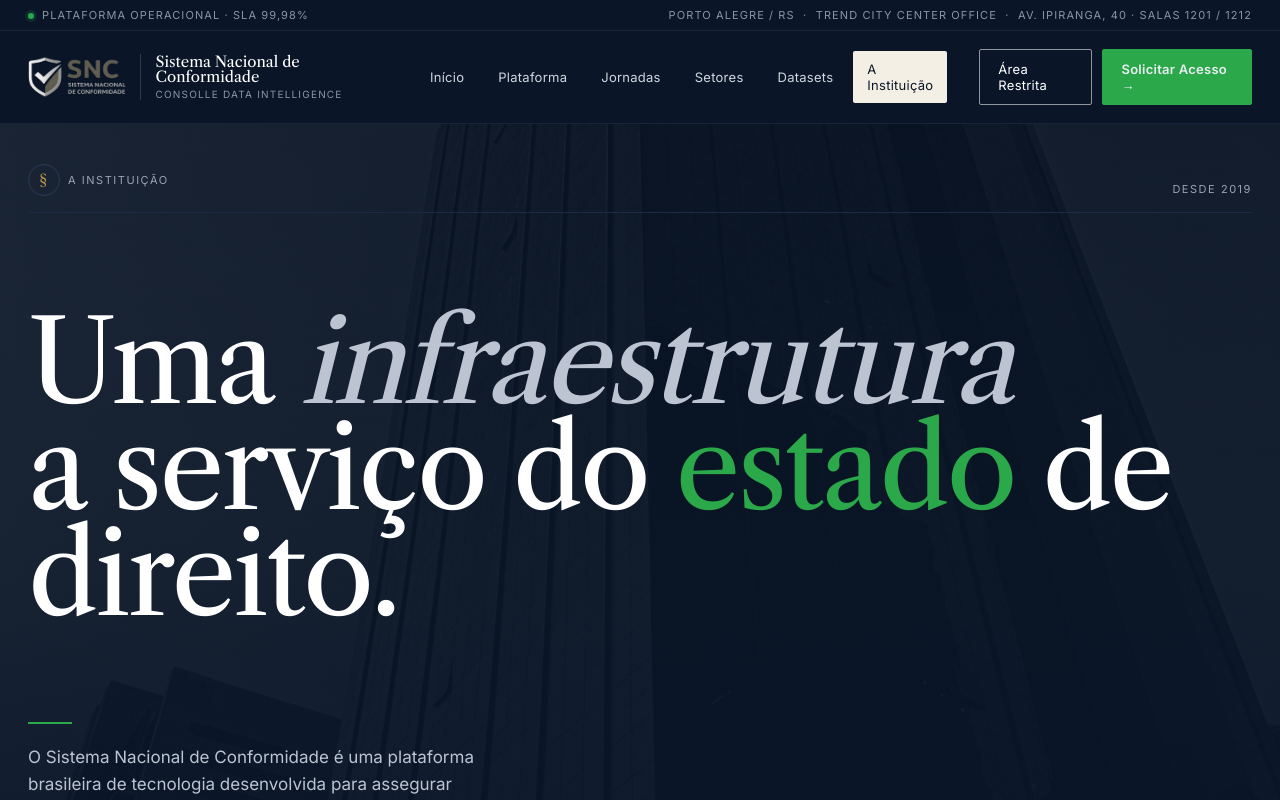
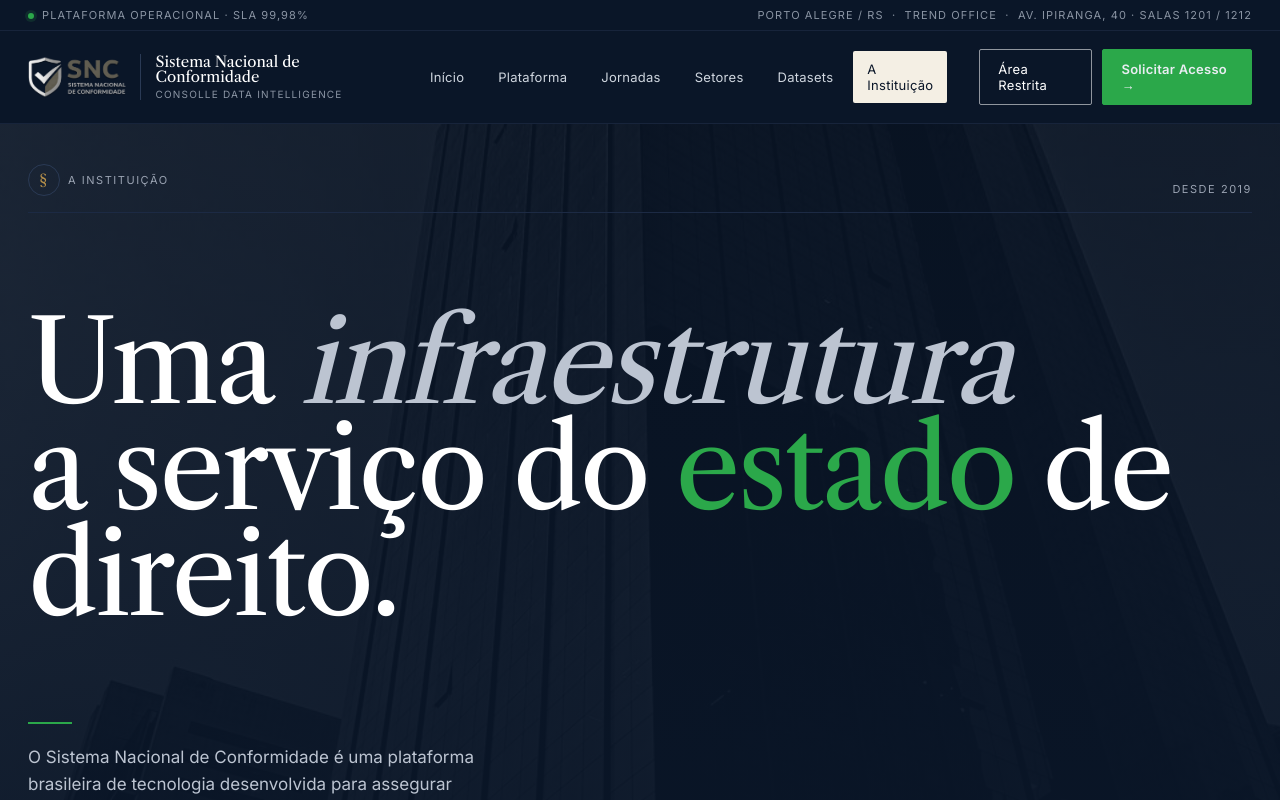
Before and after one commit to ctoutbank/snc-site, a Next.js app: page /sobre in a window 1280 px wide. Shown: the top 800 px of the page. Built offline with nearby package versions, Linux system fonts and the light colour scheme.

Commit message:
fix: renomeia Trend City Center Office → Trend Office em navbar, contato e cta-section

```diff
--- a/src/app/contato/page.tsx
+++ b/src/app/contato/page.tsx
@@ -35,7 +35,7 @@ export default function ContatoPage() {
                 {[
                   {
                     label: 'Porto Alegre · Sede',
-                    value: 'Av. Ipiranga, 40\nTrend City Center Office\nSalas 1201 / 1212\nCEP 90160-090 · Porto Alegre / RS',
+                    value: 'Av. Ipiranga, 40\nTrend Office\nSalas 1201 / 1212\nCEP 90160-090 · Porto Alegre / RS',
                   },
                   {
                     label: 'E-mail institucional',
--- a/src/components/cta-section.tsx
+++ b/src/components/cta-section.tsx
@@ -31,7 +31,7 @@ export function CtaSection() {
               Porto Alegre · Sede
             </div>
             <div style={{ color: '#bcc4d1', fontSize: 13, lineHeight: 1.8 }}>
-              Av. Ipiranga, 40<br />Trend City Center Office<br />Salas 1201 / 1212<br />CEP 90160-090 · Porto Alegre / RS
+              Av. Ipiranga, 40<br />Trend Office<br />Salas 1201 / 1212<br />CEP 90160-090 · Porto Alegre / RS
             </div>
           </div>
         </div>
--- a/src/components/site-nav.tsx
+++ b/src/components/site-nav.tsx
@@ -25,7 +25,7 @@ export function SiteNav() {
             <span className="dot" />
             Plataforma operacional · SLA 99,98%
           </span>
-          <span>Porto Alegre / RS &nbsp;·&nbsp; Trend City Center Office &nbsp;·&nbsp; Av. Ipiranga, 40 · salas 1201 / 1212</span>
+          <span>Porto Alegre / RS &nbsp;·&nbsp; Trend Office &nbsp;·&nbsp; Av. Ipiranga, 40 · salas 1201 / 1212</span>
         </div>
         <nav className="snc-nav">
           <Link href="/" className="snc-brand">
@@ -82,7 +82,7 @@ export function SiteNav() {
             <a href="https://snc.consolle.one/auth/sign-in" className="snc-btn snc-btn-ghost" style={{ justifyContent: 'center' }}>Área Restrita</a>
           </div>
           <div style={{ marginTop: 'auto', paddingTop: 30, fontSize: 11, color: '#8a94a3', letterSpacing: '.1em', textTransform: 'uppercase' }}>
-            Trend City Center Office<br />Av. Ipiranga, 40 · Porto Alegre / RS
+            Trend Office<br />Av. Ipiranga, 40 · Porto Alegre / RS
           </div>
         </div>
       )}
```
